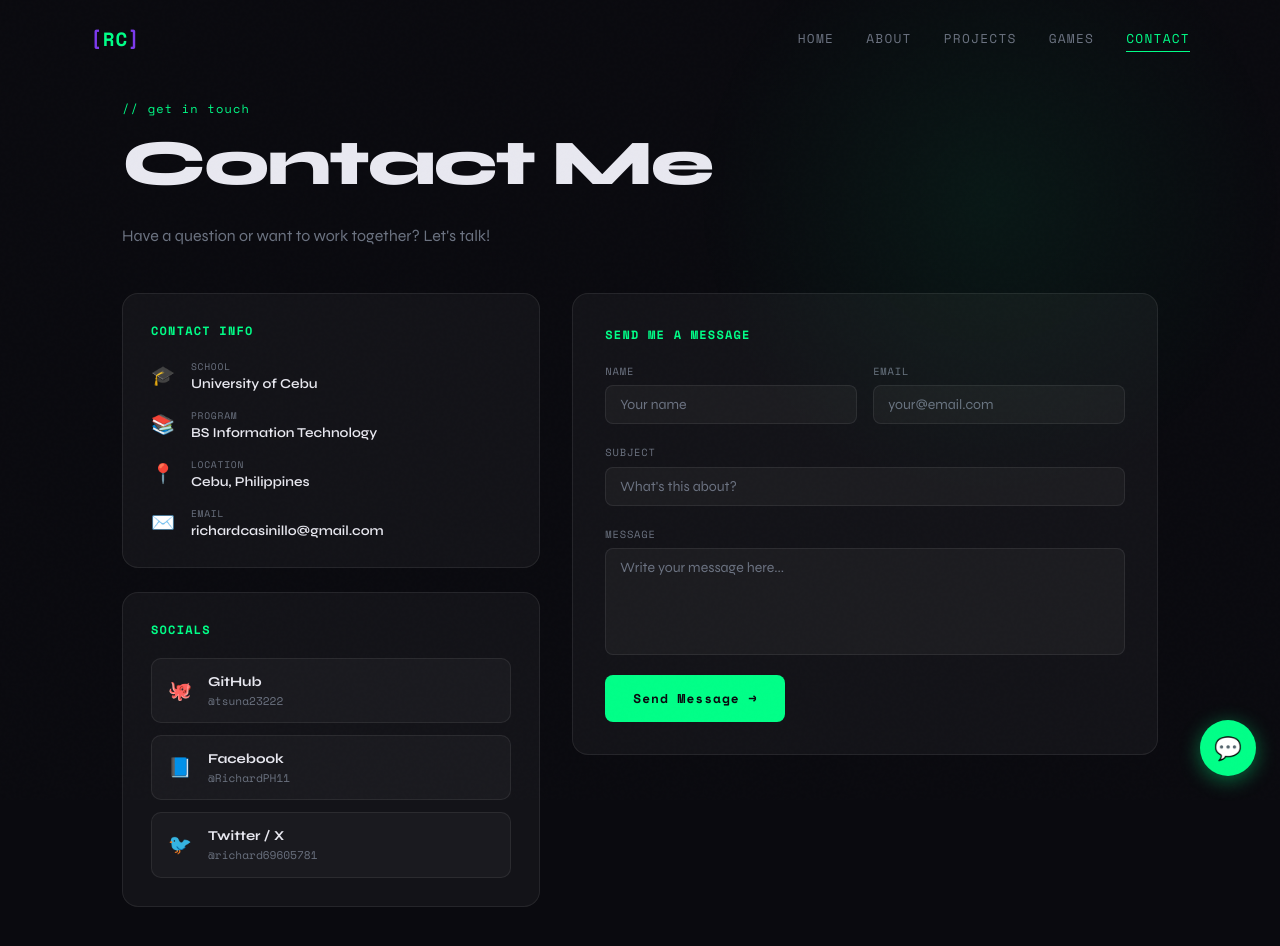
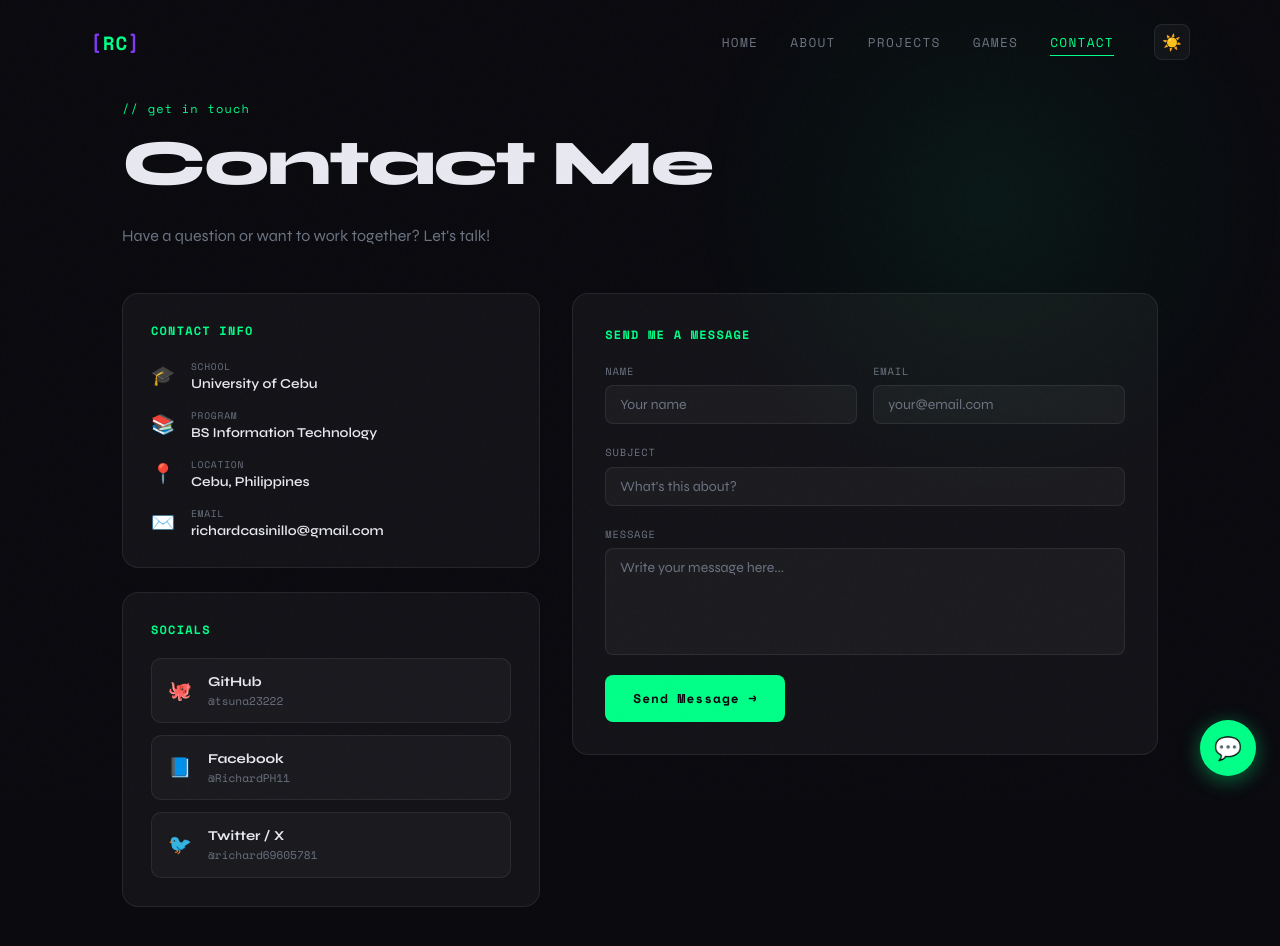
Before and after one commit to tsuna23222/ELAI-Portfolio, a React (Create React App) app: page /contact in a window 1280 px wide. Shown: the top 946 px of the page. Built offline with nearby package versions, Linux system fonts and the light colour scheme.

Commit message:
adding light mode / themge toogggle

```diff
--- a/src/App.css
+++ b/src/App.css
@@ -15,6 +15,20 @@
   --card: rgba(255,255,255,0.04);
   --font-display: 'Syne', sans-serif;
   --font-mono: 'Space Mono', monospace;
+  --shadow: rgba(0,0,0,0.3);
+}
+
+/* Light mode */
+:root.light {
+  --bg: #f5f5f7;
+  --bg2: #ffffff;
+  --accent: #00aa55;
+  --accent2: #6d28d9;
+  --text: #111118;
+  --text-muted: #6b7280;
+  --border: rgba(0,0,0,0.1);
+  --card: rgba(0,0,0,0.04);
+  --shadow: rgba(0,0,0,0.1);
 }
 
 body {
@@ -23,13 +37,13 @@ body {
   font-family: var(--font-display);
   min-height: 100vh;
   overflow-x: hidden;
+  transition: background 0.3s ease, color 0.3s ease;
 }
 
 .app {
   min-height: 100vh;
 }
 
-/* Page transitions */
 .page {
   min-height: 100vh;
   padding: 100px 2rem 4rem;
@@ -43,7 +57,6 @@ body {
   to { opacity: 1; transform: translateY(0); }
 }
 
-/* Noise overlay */
 body::before {
   content: '';
   position: fixed;
@@ -54,7 +67,6 @@ body::before {
   opacity: 0.4;
 }
 
-/* Glow blob */
 .glow-blob {
   position: fixed;
   width: 600px;
@@ -79,7 +91,6 @@ body::before {
   z-index: 0;
 }
 
-/* Scrollbar */
 ::-webkit-scrollbar { width: 4px; }
 ::-webkit-scrollbar-track { background: var(--bg); }
 ::-webkit-scrollbar-thumb { background: var(--accent2); border-radius: 2px; }
--- a/src/components/Navbar.css
+++ b/src/components/Navbar.css
@@ -73,3 +73,23 @@
 .nav-link:hover::after {
   width: 100%;
 }
+
+.theme-toggle {
+  background: var(--card);
+  border: 1px solid var(--border);
+  border-radius: 8px;
+  width: 36px;
+  height: 36px;
+  cursor: pointer;
+  font-size: 1rem;
+  display: flex;
+  align-items: center;
+  justify-content: center;
+  transition: all 0.2s ease;
+  margin-left: 0.5rem;
+}
+
+.theme-toggle:hover {
+  border-color: var(--accent);
+  transform: scale(1.1);
+}
--- a/src/components/Navbar.js
+++ b/src/components/Navbar.js
@@ -5,12 +5,18 @@ import './Navbar.css';
 function Navbar() {
   const location = useLocation();
   const [scrolled, setScrolled] = useState(false);
+  const [dark, setDark] = useState(true);
 
   useEffect(() => {
     const handleScroll = () => setScrolled(window.scrollY > 20);
     window.addEventListener('scroll', handleScroll);
     return () => window.removeEventListener('scroll', handleScroll);
   }, []);
+
+  const toggleTheme = () => {
+    setDark(!dark);
+    document.documentElement.classList.toggle('light');
+  };
 
   const links = [
     { path: '/', label: 'Home' },
@@ -38,6 +44,9 @@ function Navbar() {
               {link.label}
             </Link>
           ))}
+          <button className="theme-toggle" onClick={toggleTheme} title="Toggle theme">
+            {dark ? '☀️' : '🌙'}
+          </button>
         </div>
       </div>
     </nav>
```
